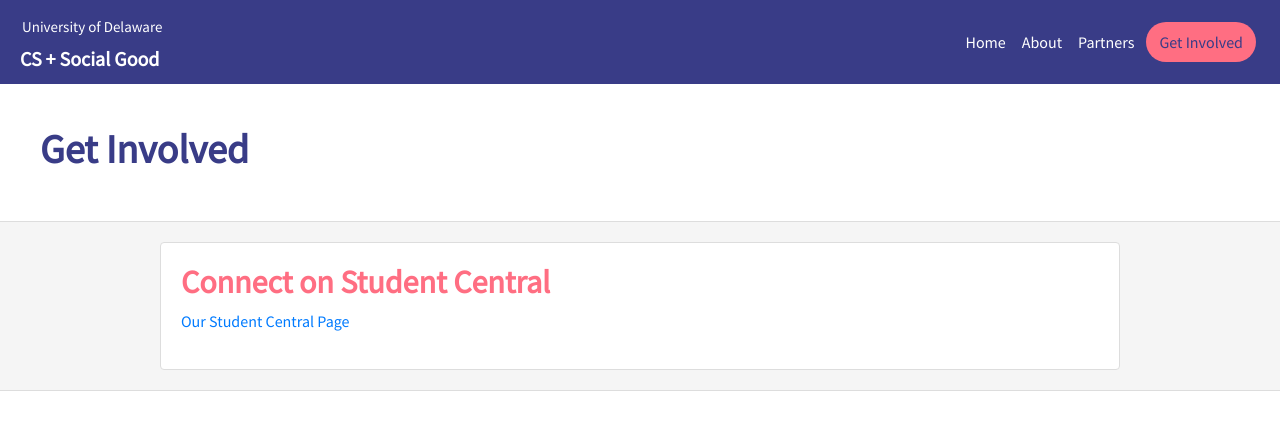
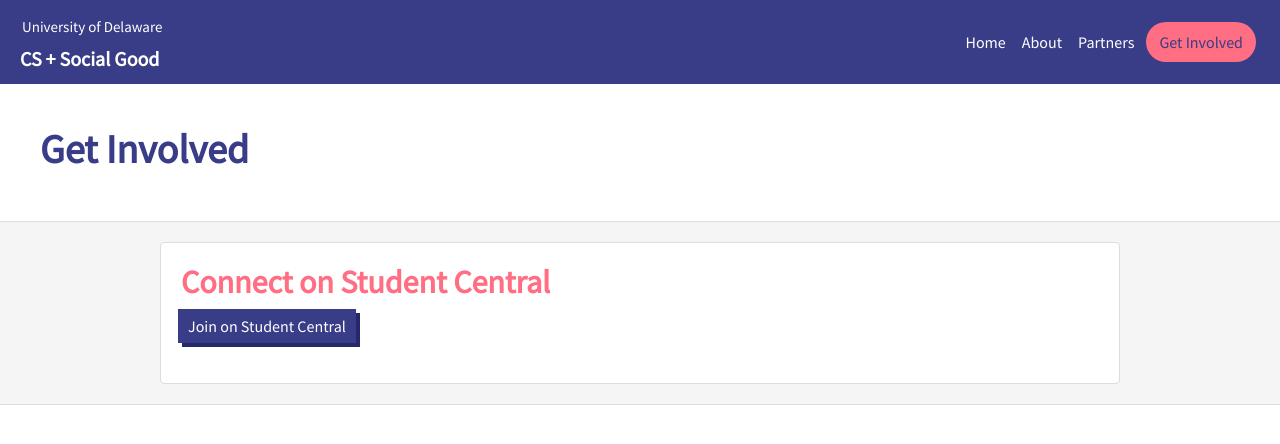
Before and after one commit to ud-cs-social-good/ud-cs-social-good.github.io, a Jekyll site: the page built from get_involved.md, in a window 1280 px wide. Shown: the top 444 px of the page. Built offline with Jekyll 4.4.1, drawn with Linux system fonts in a browser that asks for light colours.

Commit message:
added button to connect on student central

```diff
--- /dev/null
+++ b/_includes/connect-button.html
@@ -0,0 +1 @@
+<a href="{{ link }}" class="connect-button">{{ link_text }}</a>
--- a/_sass/main.scss
+++ b/_sass/main.scss
@@ -22,7 +22,7 @@
 }
 
 .navbar-custom .navbar-nav > li > a:hover, .navbar-default .navbar-nav > li > a:focus {
-    color: #88889c;
+    color: #a69cec;
 }
 
 .navbar-custom .navbar-nav > .active > a {
@@ -198,6 +198,30 @@
 .col-inside {
     padding: 10px;
 }
+
+.connect-button {
+    background-color: #393c87;
+    color: white;
+    padding: 5px 10px;
+    text-align: center;
+    text-decoration: none;
+    display: inline-block;
+    margin-top: 4px;
+    margin-left: 1px;
+    margin-right: 4px;
+    cursor: pointer;
+    // border-radius: 60px;
+    box-shadow: 4px 4px #252869;
+    // box-shadow: 10px 10px;
+    transform:translate(-4px, -4px);
+}
+.connect-button:hover {
+    color: #a69cec;
+    text-decoration: none;
+    box-shadow: 0px 0px;
+    transform:translate(0px, 0px);
+}
+
 @media (min-width: 990px) {
     .get-involved-button {
         background-color: #ff6e82;
@@ -224,7 +248,7 @@
         color:white;
     }
     .get-involved-button > li > a:hover, .navbar-default .navbar-nav > li > a:focus {
-    color: #88889c;
+    color: #a69cec;
     }
 }
 
--- a/get_involved.md
+++ b/get_involved.md
@@ -6,4 +6,6 @@
 
 ---
 ## Connect on Student Central
-[Our Student Central Page](https://studentcentral.udel.edu/organization/cssocialgood)
+{% assign link_text="Join on Student Central" %}
+{% assign link="https://studentcentral.udel.edu/organization/cssocialgood" %}
+{% include connect-button.html %}
```
